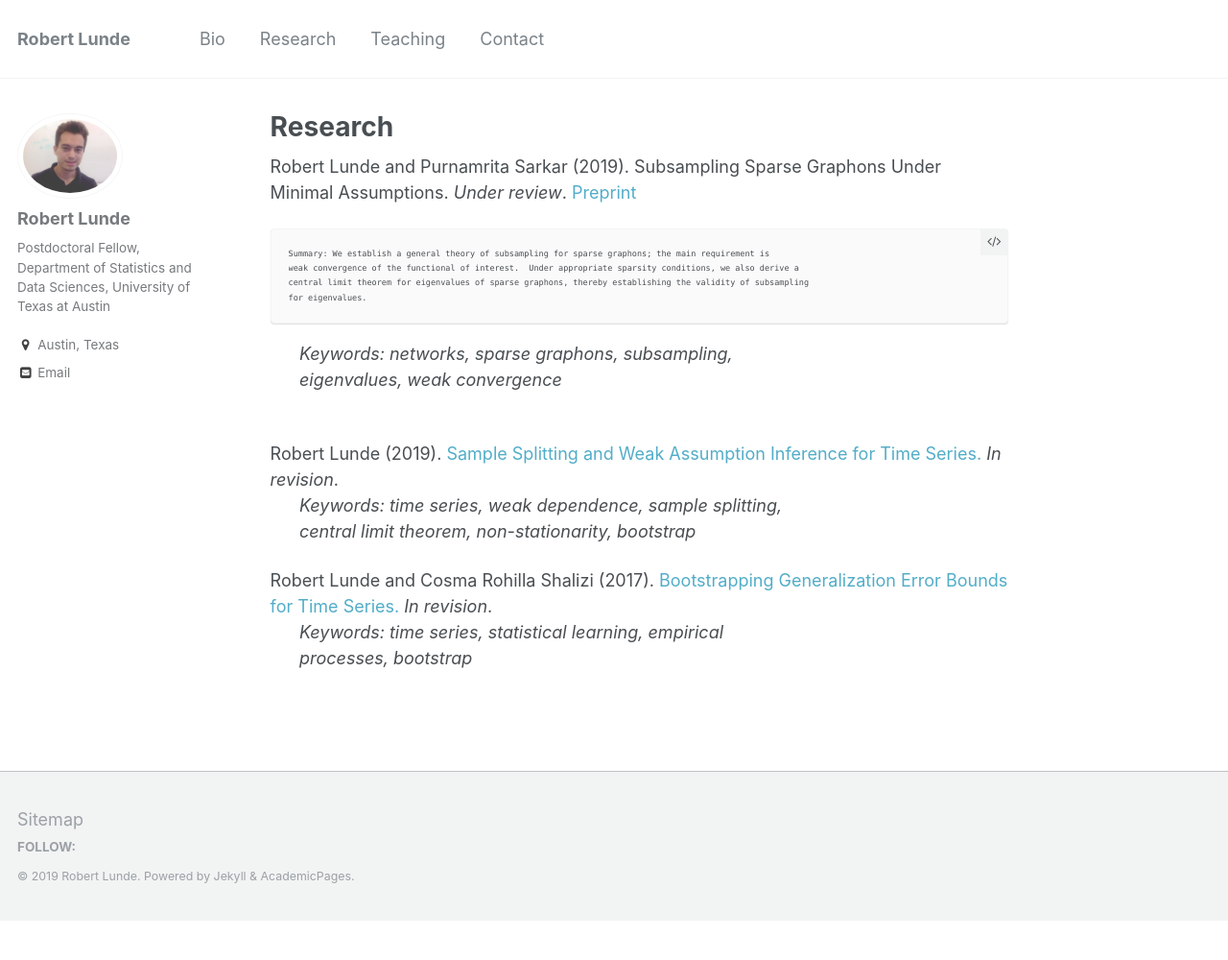
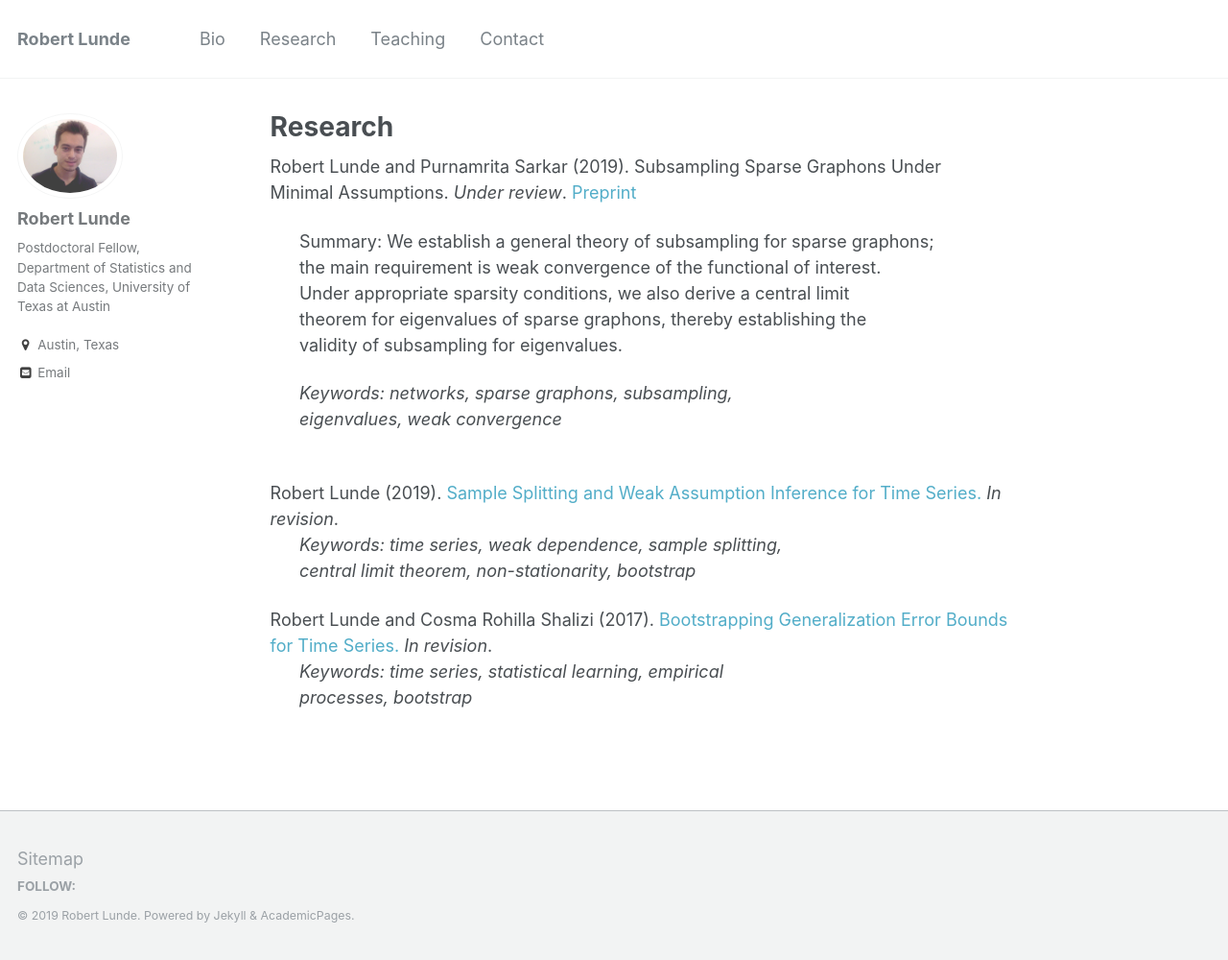
Before and after one commit to rslunde/rslunde.github.io, a Jekyll site: the page built from _pages/research.md, in a window 1280 px wide and 1000 px high. Shown: the whole window at 96% size. Built offline with Jekyll 4.4.1, drawn with Linux system fonts in a browser that asks for light colours; part of the change alters nothing that is shown.

```diff
--- a/_pages/research.md
+++ b/_pages/research.md
@@ -5,10 +5,11 @@ author_profile: true
 ---
 Robert Lunde and Purnamrita Sarkar (2019). Subsampling Sparse Graphons Under Minimal Assumptions. <i>Under review</i>. [Preprint](https://arxiv.org/pdf/1907.12528.pdf)
 
-    Summary: We establish a general theory of subsampling for sparse graphons; the main requirement is
-    weak convergence of the functional of interest.  Under appropriate sparsity conditions, we also derive a
-    central limit theorem for eigenvalues of sparse graphons, thereby establishing the validity of subsampling
-    for eigenvalues.
+ &nbsp;&nbsp;&nbsp;&nbsp;&nbsp; Summary: We establish a general theory of subsampling for sparse graphons;
+&nbsp;&nbsp;&nbsp;&nbsp;&nbsp; the main requirement is weak convergence of the functional of interest.
+&nbsp;&nbsp;&nbsp;&nbsp;&nbsp; Under appropriate sparsity conditions, we also derive a central limit
+&nbsp;&nbsp;&nbsp;&nbsp;&nbsp; theorem for eigenvalues of sparse graphons, thereby establishing the
+&nbsp;&nbsp;&nbsp;&nbsp;&nbsp; validity of subsampling for eigenvalues.
 
 &nbsp;&nbsp;&nbsp;&nbsp;&nbsp; <i>Keywords: networks, sparse graphons, subsampling,
 &nbsp;&nbsp;&nbsp;&nbsp;&nbsp; eigenvalues, weak convergence
```
